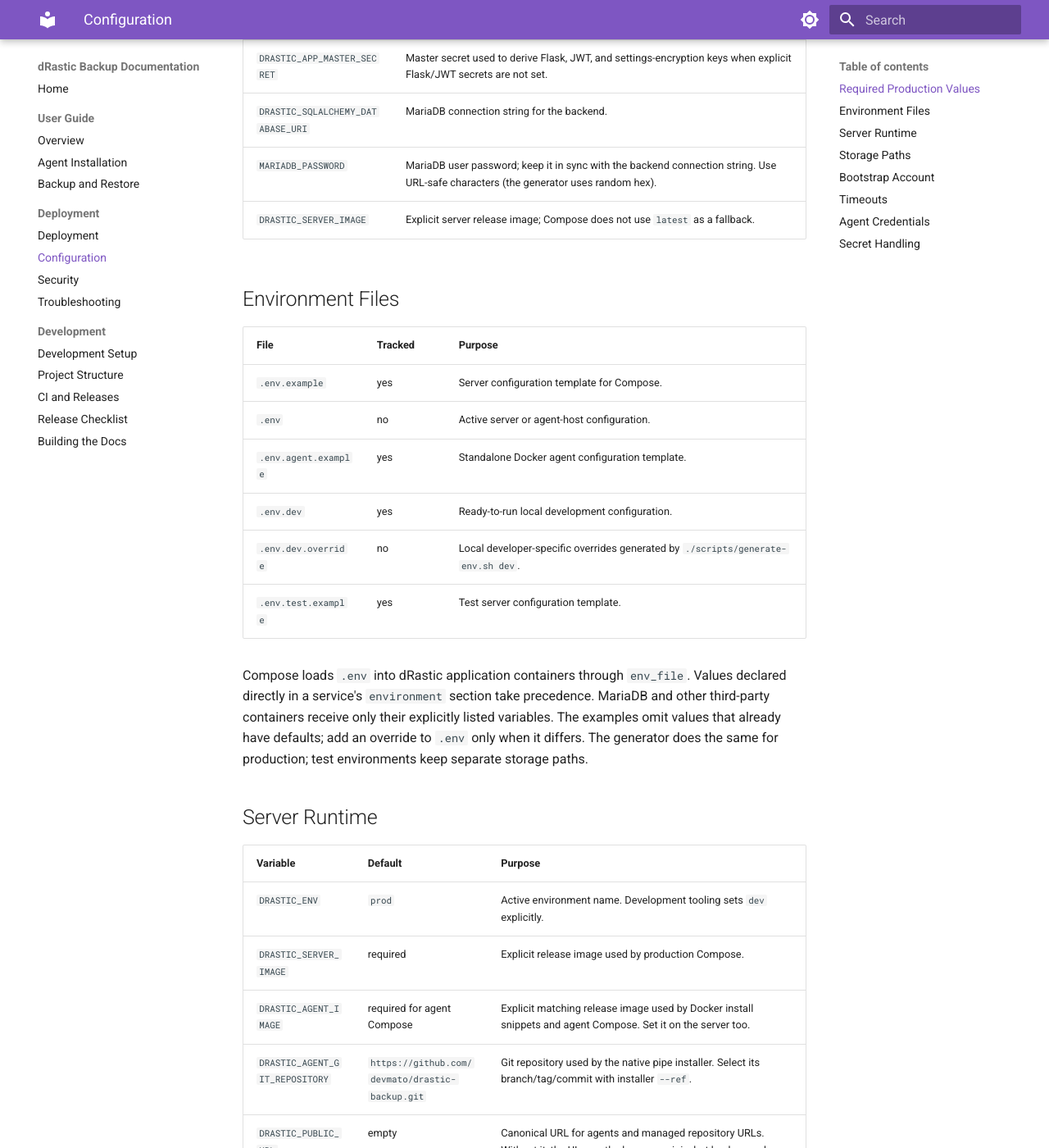
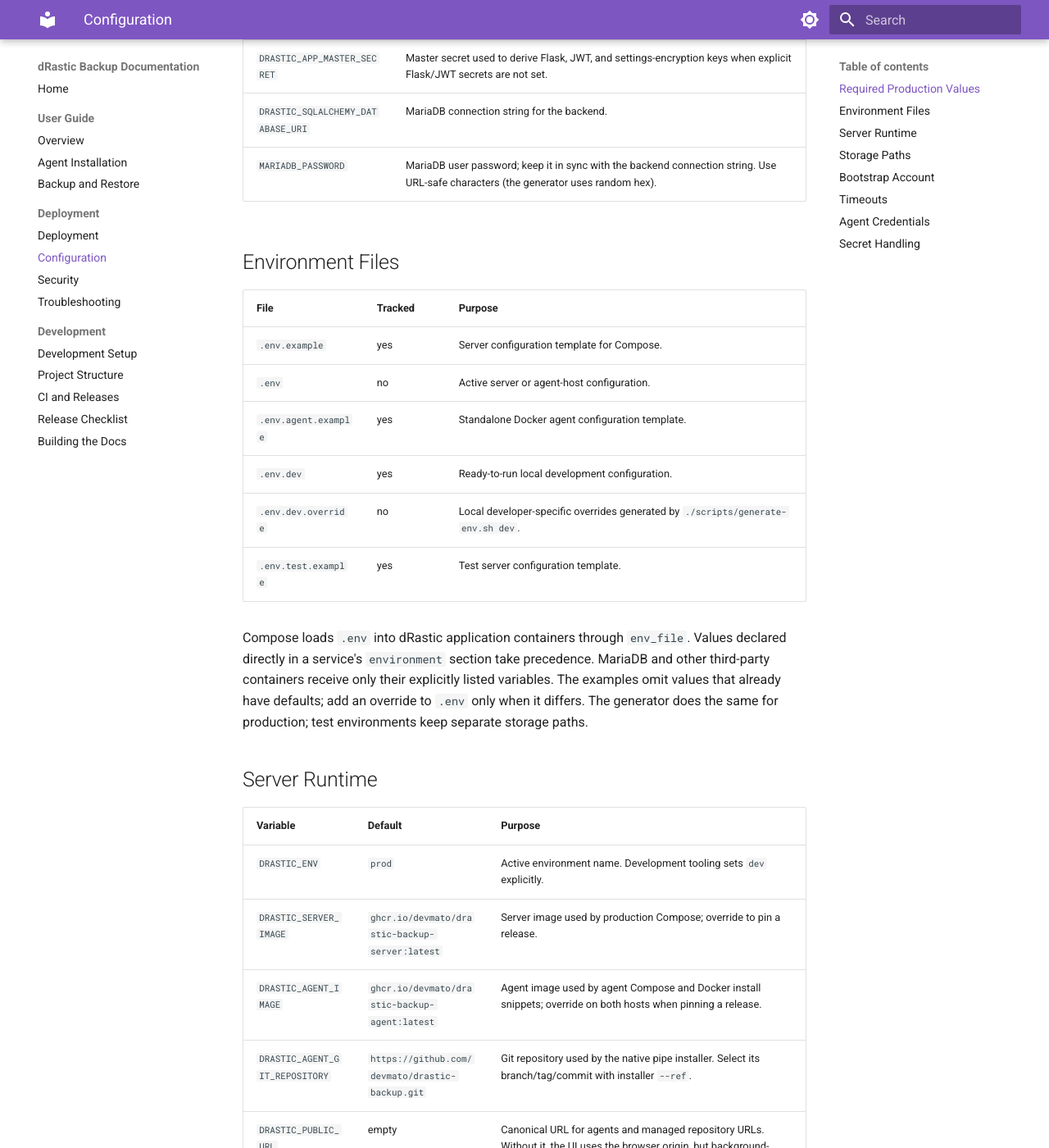
Before and after one commit to devmato/drastic-backup, an MkDocs documentation site: the page built from docs/configuration.md, in a window 1280 px wide and 1400 px high, scrolled down 481 px. Shown: the whole window at 82% size. Built offline with MkDocs 1.6.1 and Material for MkDocs 9.7.7, drawn with Linux system fonts in a browser that asks for light colours.

Commit message:
fix: default deployment images to latest

```diff
--- a/docker-compose.agent.yaml
+++ b/docker-compose.agent.yaml
@@ -1,6 +1,6 @@
 services:
   agent:
-    image: ${DRASTIC_AGENT_IMAGE:?DRASTIC_AGENT_IMAGE is required}
+    image: ${DRASTIC_AGENT_IMAGE:-ghcr.io/devmato/drastic-backup-agent:latest}
     restart: unless-stopped
     extra_hosts:
       - host.docker.internal:host-gateway
--- a/docker-compose.yaml
+++ b/docker-compose.yaml
@@ -18,7 +18,7 @@
       retries: 10
 
   backend:
-    image: ${DRASTIC_SERVER_IMAGE:?DRASTIC_SERVER_IMAGE is required}
+    image: ${DRASTIC_SERVER_IMAGE:-ghcr.io/devmato/drastic-backup-server:latest}
     restart: unless-stopped
     env_file:
       - path: .env
--- a/docs/configuration.md
+++ b/docs/configuration.md
@@ -17,7 +17,6 @@
 | `DRASTIC_APP_MASTER_SECRET` | Master secret used to derive Flask, JWT, and settings-encryption keys when explicit Flask/JWT secrets are not set. |
 | `DRASTIC_SQLALCHEMY_DATABASE_URI` | MariaDB connection string for the backend. |
 | `MARIADB_PASSWORD` | MariaDB user password; keep it in sync with the backend connection string. Use URL-safe characters (the generator uses random hex). |
-| `DRASTIC_SERVER_IMAGE` | Explicit server release image; Compose does not use `latest` as a fallback. |
 
 ## Environment Files
 
@@ -37,8 +36,8 @@
 | Variable | Default | Purpose |
 | --- | --- | --- |
 | `DRASTIC_ENV` | `prod` | Active environment name. Development tooling sets `dev` explicitly. |
-| `DRASTIC_SERVER_IMAGE` | required | Explicit release image used by production Compose. |
-| `DRASTIC_AGENT_IMAGE` | required for agent Compose | Explicit matching release image used by Docker install snippets and agent Compose. Set it on the server too. |
+| `DRASTIC_SERVER_IMAGE` | `ghcr.io/devmato/drastic-backup-server:latest` | Server image used by production Compose; override to pin a release. |
+| `DRASTIC_AGENT_IMAGE` | `ghcr.io/devmato/drastic-backup-agent:latest` | Agent image used by agent Compose and Docker install snippets; override on both hosts when pinning a release. |
 | `DRASTIC_AGENT_GIT_REPOSITORY` | `https://github.com/devmato/drastic-backup.git` | Git repository used by the native pipe installer. Select its branch/tag/commit with installer `--ref`. |
 | `DRASTIC_PUBLIC_URL` | empty | Canonical URL for agents and managed repository URLs. Without it, the UI uses the browser origin, but background-generated URLs fall back to `127.0.0.1`. Set it for remote agents. |
 | `MARIADB_DATABASE`, `MARIADB_USER` | `drastic` | MariaDB database and user. If changed, update `DRASTIC_SQLALCHEMY_DATABASE_URI` too. |
```
Also changed, not shown: docs/agent-installation.md (+2 -2 lines), docs/deployment.md (+2 -2 lines), docs/release-checklist.md (+1 -1 lines), docs/security.md (+1 -1 lines), 5 other files.
